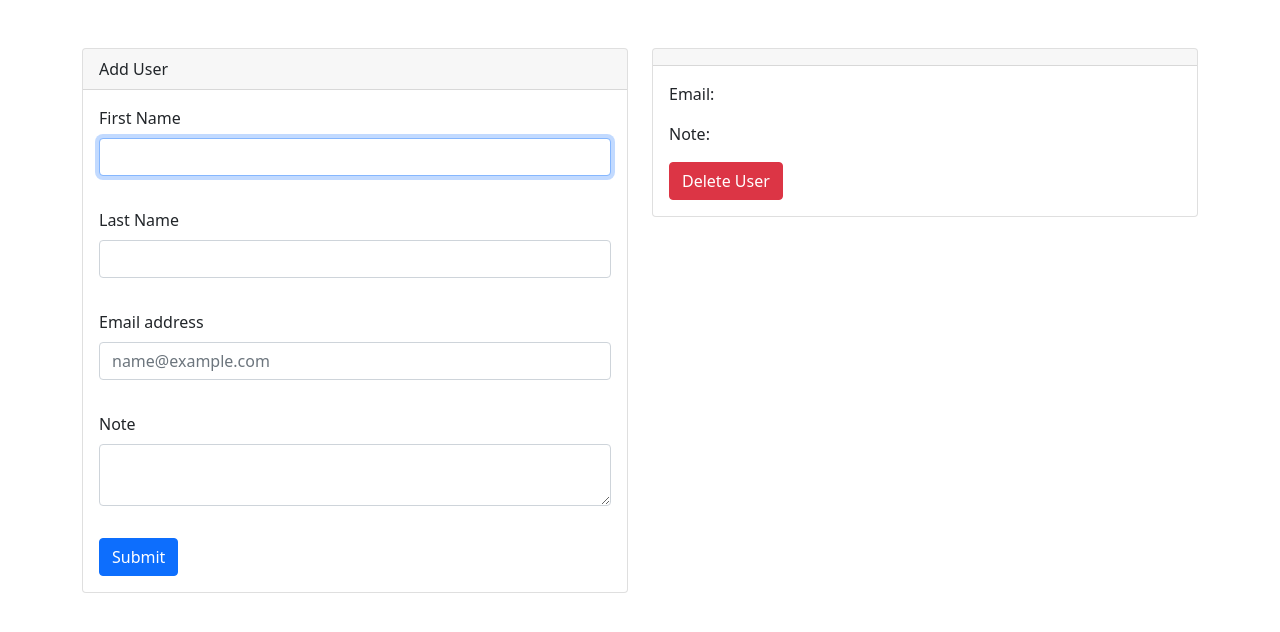
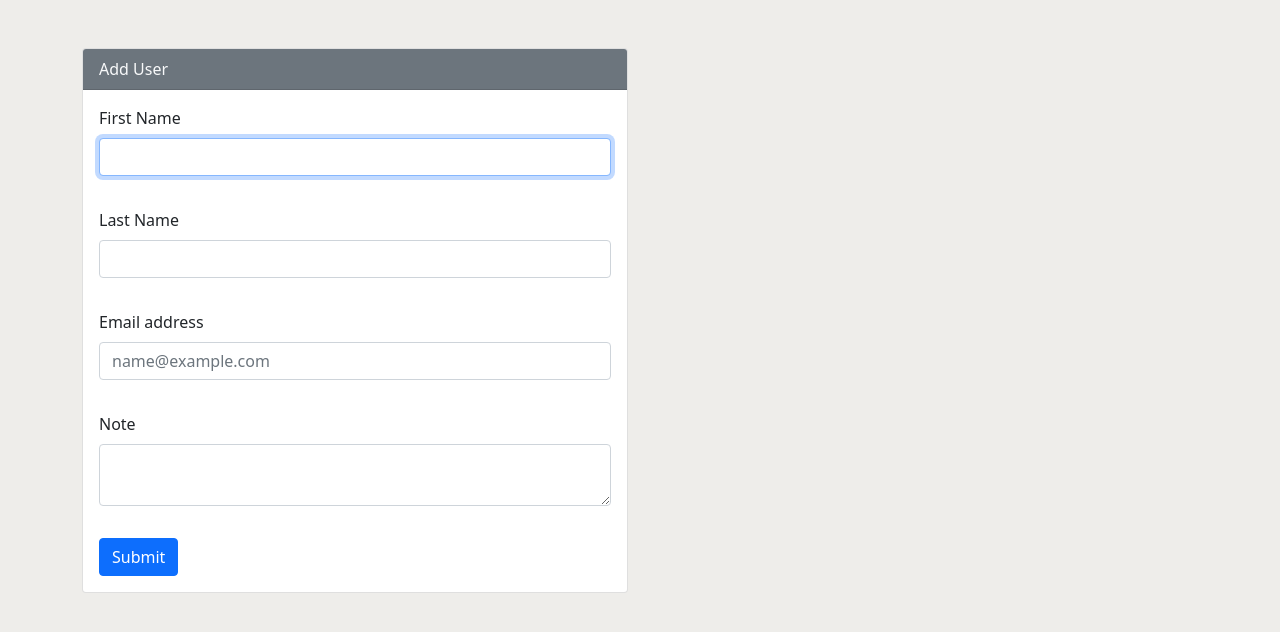
Before and after one commit to LailaAli/SimpleForm, a React (Create React App) app: page / in a window 1280 px wide. Shown: the top 632 px of the page. Built offline with nearby package versions, Linux system fonts and the light colour scheme.

Commit message:
Combine view, clean up, add comments, tweak style

```diff
--- a/src/App.tsx
+++ b/src/App.tsx
@@ -1,26 +1,9 @@
 import React from "react";
-
 import "./App.scss";
-// Components
 import { ContactForm } from "./components/ContactForm/ContactForm";
-import { UserCard } from "./components/UserCard/UserCard";
-
-// Bootstrap style
-import { Container, Row, Col } from "react-bootstrap";
 
 function App() {
-   return (
-      <Container className="pt-5">
-         <Row>
-            <Col>
-               <ContactForm />
-            </Col>
-            <Col>
-               <UserCard email="" firstName="" lastName="" note="" />
-            </Col>
-         </Row>
-      </Container>
-   );
+   return <ContactForm />;
 }
 
 export default App;
--- a/src/api/localStorageApi.ts
+++ b/src/api/localStorageApi.ts
@@ -1,11 +1,10 @@
+//Get form data from local storage
+export const getDataFromLocal = ( key: string ) => {
+  const json = localStorage.getItem( key );
+  return json ? JSON.parse( json ) : [];
+}
 
 // Store form data to local storage
 export const storeToLocal = ( key: string, value: unknown ) => {
   localStorage.setItem( key, JSON.stringify( value ) );
 };
-
-//Get form data from local storage
-export const getDataFromLocal = ( key: string ) => {
-  const json = localStorage.getItem( key );
-  return json ? JSON.parse( json ) : [];
-}
--- a/src/components/ContactForm/ContactForm.tsx
+++ b/src/components/ContactForm/ContactForm.tsx
@@ -1,10 +1,15 @@
 import React, { useState, useEffect } from "react";
 import { IContactForm } from "../../common/interfaces/IContactForm";
+// Components
+import { UserCard } from "../UserCard/UserCard";
+// Bootstrap styles
+import { Form, Button, Card, Container, Row, Col } from "react-bootstrap";
+// 3PL
 import { useForm } from "react-hook-form";
+// API
+import { getDataFromLocal, storeToLocal } from "../../api/localStorageApi";
 
-// Bootstrap styles
-import { Form, Button, Card } from "react-bootstrap";
-
+// Interfaces
 interface IContactFormProps {
    methods?: any;
 }
@@ -12,7 +17,13 @@ interface IContactFormProps {
 const defaultValues = { firstName: "", lastName: "", email: "", note: "" };
 
 export const ContactForm: React.FC<IContactFormProps> = () => {
-   const [formData, setFormData] = useState<IContactForm[]>([]);
+   // List of form submissions
+   const [submissions, setSubmissions] = useState<IContactForm[]>(() =>
+      getDataFromLocal("data")
+   );
+
+   // Hide success message
+   //  const [hideSuccessMessage, setHideSuccessMessage] = useState<boolean>(false);
 
    const {
       register,
@@ -22,13 +33,30 @@ export const ContactForm: React.FC<IContactFormProps> = () => {
       setFocus,
    } = useForm<IContactForm>();
 
-   // Submit form
+   // Submit form and save to local storage
    const onSubmit = (data: IContactForm) => {
-      const newData = [];
-      newData.push(data);
-      setFormData(newData);
+      const newData = [...submissions, data];
+      setSubmissions(newData);
+      // hideMessage();
+      storeToLocal("data", newData);
       reset(defaultValues);
    };
+
+   // Delete submission
+   const deleteSubmission = (index: number) => {
+      const newSubmissions = submissions;
+      newSubmissions.splice(index, 1);
+      setSubmissions([...newSubmissions]);
+      storeToLocal("data", submissions);
+   };
+
+   // Hide seems to only run the first time the form is submitted not every time.
+   // Hide success message
+   //  const hideMessage = () => {
+   //     setTimeout(() => {
+   //        setHideSuccessMessage(true);
+   //     }, 1400);
+   //  };
 
    // Set focus on first field on page load and form submission
    useEffect(() => {
@@ -36,8 +64,14 @@ export const ContactForm: React.FC<IContactFormProps> = () => {
    }, [setFocus, isSubmitted]);
 
    return (
+      <Container className="pt-5">
+         <Row>
+            {/* Form */}
+            <Col>
                <Card>
-         <Card.Header>Add User</Card.Header>
+                  <Card.Header className="text-capitalize bg-secondary text-light">
+                     Add User
+                  </Card.Header>
                   <Card.Body>
                      <Form onSubmit={handleSubmit(onSubmit)}>
                         <Form.Group controlId="contactFormFirstName">
@@ -49,8 +83,11 @@ export const ContactForm: React.FC<IContactFormProps> = () => {
                                  required: "This field is required",
                               })}
                            />
-                  {errors.firstName && (
-                     <p className="errorText">{errors.firstName.message}</p>
+                           {errors.firstName &&
+                              errors.firstName.type === "required" && (
+                                 <p className="errorText">
+                                    {errors.firstName.message}
+                                 </p>
                               )}
                         </Form.Group>
                         <Form.Group controlId="contactFormLastName">
@@ -62,8 +99,11 @@ export const ContactForm: React.FC<IContactFormProps> = () => {
                                  required: "This field is required",
                               })}
                            />
-                  {errors.lastName && (
-                     <p className="errorText">{errors.lastName.message}</p>
+                           {errors.lastName &&
+                              errors.lastName.type === "required" && (
+                                 <p className="errorText">
+                                    {errors.lastName.message}
+                                 </p>
                               )}
                         </Form.Group>
                         <Form.Group controlId="contactFormEmail">
@@ -76,8 +116,11 @@ export const ContactForm: React.FC<IContactFormProps> = () => {
                                  required: "This field is required",
                               })}
                            />
-                  {errors.email && (
-                     <p className="errorText">{errors.email.message}</p>
+                           {errors.email &&
+                              errors.email.type === "required" && (
+                                 <p className="errorText">
+                                    {errors.email.message}
+                                 </p>
                               )}
                         </Form.Group>
                         <Form.Group controlId="contactFormNote">
@@ -90,7 +133,7 @@ export const ContactForm: React.FC<IContactFormProps> = () => {
                                  required: "This field is required",
                               })}
                            />
-                  {errors.note && (
+                           {errors.note && errors.note.type === "required" && (
                               <p className="errorText">{errors.note.message}</p>
                            )}
                         </Form.Group>
@@ -99,9 +142,27 @@ export const ContactForm: React.FC<IContactFormProps> = () => {
                         </Button>
                      </Form>
                   </Card.Body>
-         {/* {isSubmitSuccessful && <p>Your message has been sent!</p>} */}
-
-         {formData.map((item) => item.email)}
                </Card>
+               {/* {isSubmitSuccessful && isSubmitted && !hideSuccessMessage && (
+                  <p className="mt-2 text-success text-md-center">
+                     Your message has been sent!
+                  </p>
+               )} */}
+            </Col>
+            {/* Submission List  */}
+            <Col>
+               {submissions.map((user: any, index: number) => (
+                  <UserCard
+                     key={index}
+                     firstName={user.firstName}
+                     lastName={user.lastName}
+                     email={user.email}
+                     note={user.note}
+                     onClick={() => deleteSubmission(index)}
+                  />
+               ))}
+            </Col>
+         </Row>
+      </Container>
    );
 };
--- a/src/components/UserCard/UserCard.tsx
+++ b/src/components/UserCard/UserCard.tsx
@@ -11,16 +11,16 @@ interface ICardButton {
 export const UserCard: React.FC<IContactForm & ICardButton> = (props) => {
    const { firstName, lastName, email, note, onClick } = props;
    return (
-      <Card>
-         <Card.Header>
+      <Card className="mb-3">
+         <Card.Header className="text-capitalize bg-secondary text-light">
             {firstName} {lastName}
          </Card.Header>
          <Card.Body>
             <Card.Text>
-               <p>Email: {email}</p>
-               <p>Note: {note}</p>
+               <span className="d-block">Email: {email}</span>
+               <span className="d-block">Note: {note}</span>
             </Card.Text>
-            <Button variant="danger" onClick={onClick}>
+            <Button variant="primary" onClick={onClick}>
                Delete User
             </Button>
          </Card.Body>
--- a/src/scss/base.scss
+++ b/src/scss/base.scss
@@ -1,6 +1,6 @@
 html {
    box-sizing: border-box;
-   //uncomment to convert rem = 10px
+   //uncomment to convert rem to = 10px
    //  font-size: 62.5%;
 }
 *,
@@ -11,5 +11,5 @@ html {
 
 body {
    min-height: 100vh;
-   background: #fff;
+   background: rgb(238, 237, 234);
 }
--- a/src/scss/forms.scss
+++ b/src/scss/forms.scss
@@ -5,5 +5,5 @@
 .errorText {
    color: red;
    font-size: 12px;
-   padding: 10px;
+   padding: 10px 0;
 }
```
Lines whose indentation alone changed are shown as unchanged.
